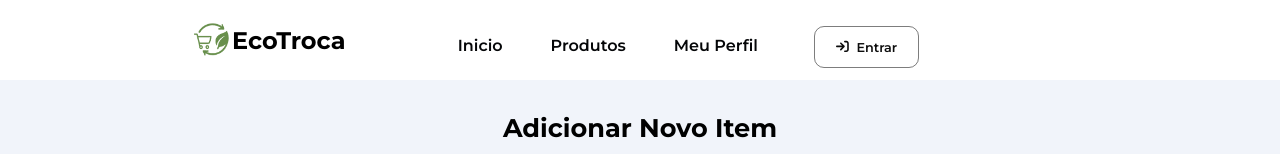
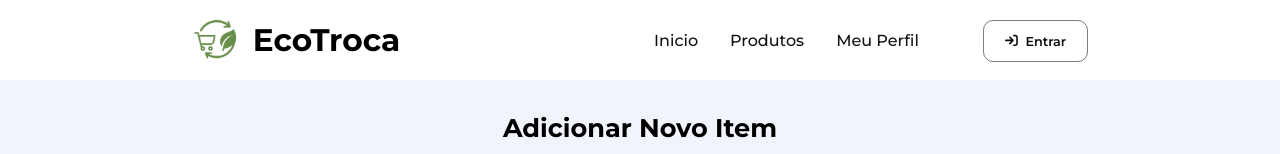
Before and after one commit to danielcursi/ecotroca, a React (Vite) app in the folder eco_front/: page /item/register in a window 1280 px wide. Shown: the top 154 px of the page. Built offline with nearby package versions, Linux system fonts and the light colour scheme; no server answers.

Commit message:
style(front): refatorando estilos globais e do cabeçalho

```diff
--- a/eco_front/src/components/header/styles.css
+++ b/eco_front/src/components/header/styles.css
@@ -7,6 +7,7 @@ header {
   padding: 1rem;                /* Espaçamento interno do header */
   width: 70%;                   /* Header ocupa 70% da largura da tela */
 }
+
 
 /* === CONTAINER DA LOGO === */
 .logoContainer {
@@ -25,41 +26,82 @@ header {
 }
 
 /* === ESTILO DA LOGO === */
+.logoContainer {
+  display: flex;
+  align-items: center;
+  text-decoration: none;
+  color: inherit;
+  font-weight: 700;
+  font-size: 1.3rem;
+  font-family: 'Poppins', sans-serif;
+}
+
 .logo {
-  width: 40px;                  /* Largura da logo */
-  height: 40px;                 /* Altura da logo */
+  width: 48px;
+  height: 48px;
+  margin-right: 0.8rem;
+  transition: transform 0.3s ease;
+  border-radius: 8px;
+}
+
+.logoContainer:hover .logo {
+  transform: scale(1.1);
 }
 
 /* === LINKS DA NAVEGAÇÃO === */
+nav {
+  display: flex;
+  gap: 2rem;
+  font-family: 'Poppins', sans-serif;
+}
+
 nav a {
-  text-decoration: none;        /* Remove sublinhado */
-  color: #050608;               /* Cor do texto */
-  font-weight: 600;             /* Texto em negrito */
-  padding: 0 1.5rem;            /* Espaçamento lateral entre links */
+  position: relative;
+  text-decoration: none;
+  color: #111;
+  font-weight: 500;
+  transition: color 0.3s ease;
+}
+
+nav a::after {
+  content: '';
+  position: absolute;
+  width: 0;
+  height: 2px;
+  left: 0;
+  bottom: -4px;
+  background-color: #22da66;
+  transition: width 0.3s ease;
+}
+
+nav a:hover::after {
+  width: 100%;
 }
 
 nav a:hover {
-  color: #22da66;               /* Muda a cor no hover */
+  color: #22da66;
+}
+/* === BOTÃO DE MENU (MOBILE) === */
+.nav-btn {
+  display: none;
+  font-size: 2rem;
+  background: none;
+  border: none;
+  cursor: pointer;
+  color: #111;
+  transition: color 0.3s ease;
 }
 
-/* === BOTÃO DE MENU (MOBILE) === */
-.nav-btn {
-  padding: 5px;                 /* Espaçamento interno do botão */
-  cursor: pointer;              /* Cursor de mãozinha */
-  background-color: transparent;/* Sem fundo */
-  border: none;                 /* Remove borda */
-  outline: none;                /* Remove contorno ao clicar */
-  color: var(--textColor);      /* Usa variável para cor do texto */
-  visibility: hidden;           /* Esconde por padrão */
-  opacity: 0;                   /* Invisível por padrão */
-  font-size: 1.9rem;            /* Tamanho do ícone/texto */
+.nav-btn:hover {
+  color: #22da66;
 }
+
 
 /* === Estilo do texto/ícone no Header === */
 header span {
   margin-left: 2rem;               /* Espaçamento lateral mais equilibrado */
   font-size: 1rem;                 /* Mantém tipografia consistente */
-  color: var(--textColor, #374150);/* Herda cor do tema com fallback */
+  color: var(--textColor, #010102);/* Herda cor do tema com fallback */
   font-weight: 500;                /* Peso intermediário para destacar */
   display: inline-block;           /* Garante que o espaçamento seja aplicado corretamente */
 }
--- a/eco_front/src/index.css
+++ b/eco_front/src/index.css
@@ -438,7 +438,7 @@
 
 /* === Tela de Login === */
 .login {
-  background: linear-gradient(135deg, #d8fae8 0%, #b8e8d8 100%);
+  background: linear-gradient(135deg, #68b38d 0%, #77af9b 100%);
   display: flex;
   align-items: center;
   justify-content: center;
@@ -1234,3 +1234,42 @@
 .card-body button:hover {
   background: #334155;
 }
+
+
+
+/* === Botão de Login (header/nav) === */
+.btn-login-header {
+  background-color: #059769;
+  color: #fff;
+  border: none;
+  border-radius: 8px;
+  padding: 0.7rem 1.3rem;
+  font-weight: 600;
+  cursor: pointer;
+  transition: all 0.3s ease;
+}
+
+.btn-login-header:hover {
+  background-color: #04815a;
+  transform: translateY(-2px);
+  box-shadow: 0 4px 10px rgba(5, 151, 105, 0.3);
+}
+
+/* === Botão de Sair (header/nav) === */
+.btn-logout-header {
+  background-color: transparent;
+  color: #e74c3c;
+  border: 2px solid #e74c3c;
+  border-radius: 8px;
+  padding: 0.7rem 1.3rem;
+  font-weight: 600;
+  cursor: pointer;
+  transition: all 0.3s ease;
+}
+
+.btn-logout-header:hover {
+  background-color: #e74c3c;
+  color: #fff;
+  transform: translateY(-2px);
+  box-shadow: 0 4px 10px rgba(231, 76, 60, 0.3);
+}
```
